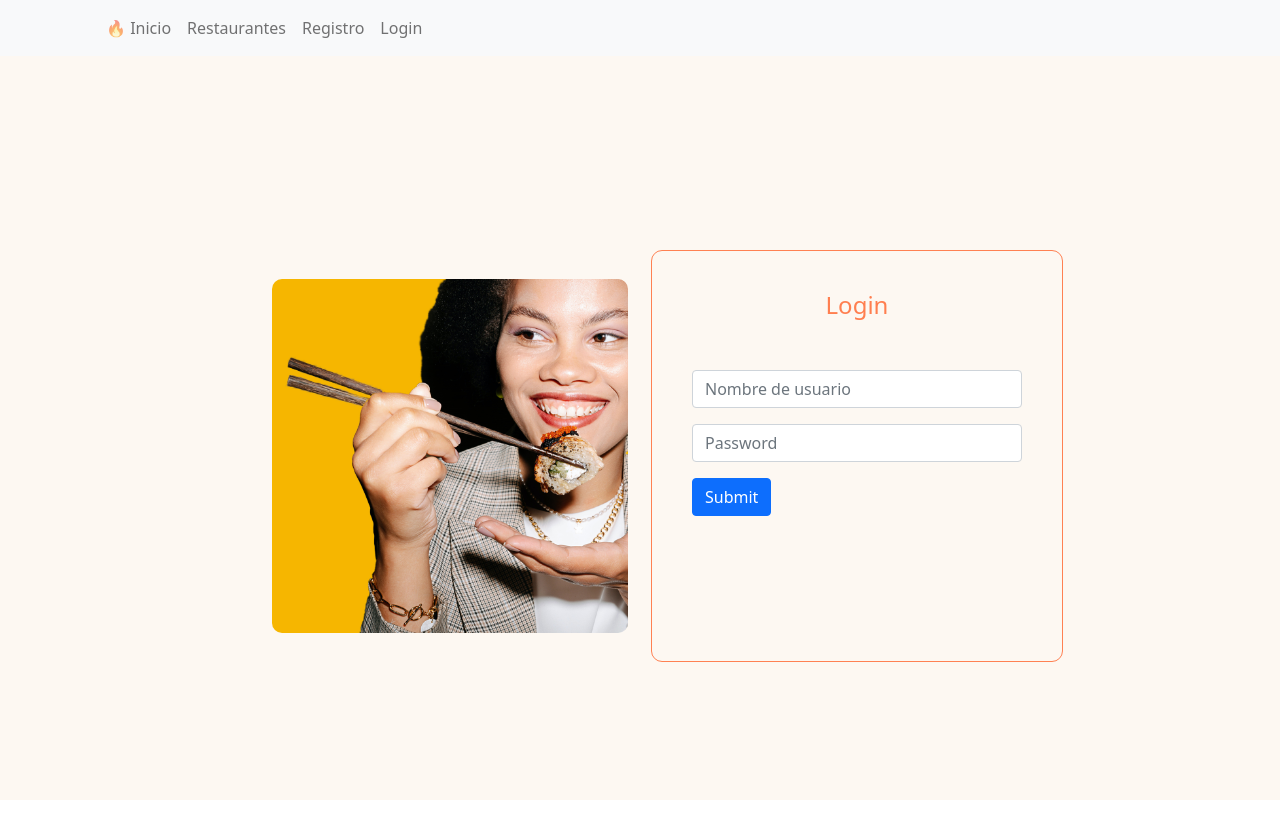
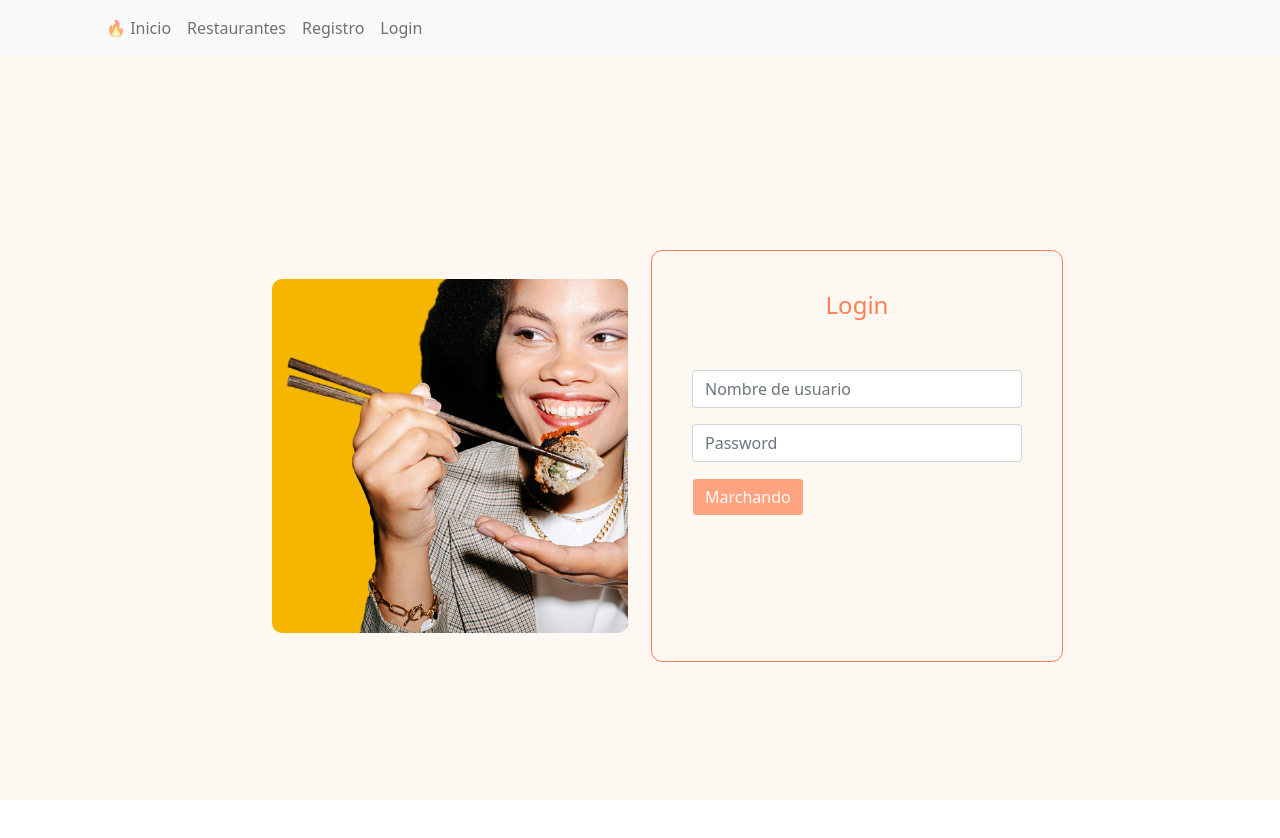
Before and after one commit to sanchezdiezma/marchando, a React (Create React App) app in the folder client/: page /login in a window 1280 px wide. Shown: the top 838 px of the page. Before the commit the page ends 800 px from the top, so only its background shows below. Built offline with nearby package versions, Linux system fonts and the light colour scheme; no server answers.

Commit message:
Final Jueves

```diff
--- a/client/src/components/App.css
+++ b/client/src/components/App.css
@@ -4,7 +4,7 @@ body #root{
 
 #root {
   height: 100vh;
-  overflow: hidden;
+  /* overflow: hidden; */
 }
 
 #button-custom {
--- a/client/src/components/pages/Login/LoginPage.js
+++ b/client/src/components/pages/Login/LoginPage.js
@@ -60,8 +60,8 @@ class LoginPage extends Component {
                                         </Form.Group>
 
 
-                                        <Button variant="primary" type="submit">
-                                            Submit
+                                        <Button id='button-custom' type="submit">
+                                            Marchando
                                         </Button>
                                     </Form>
                         </div>
```
